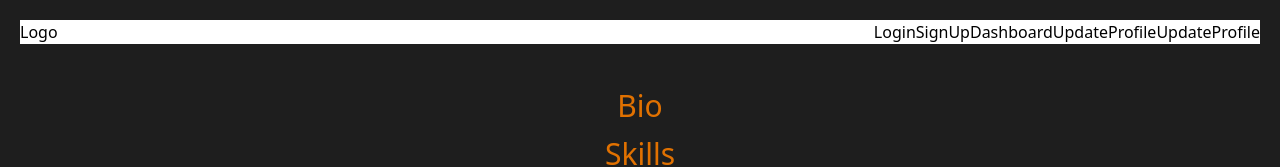
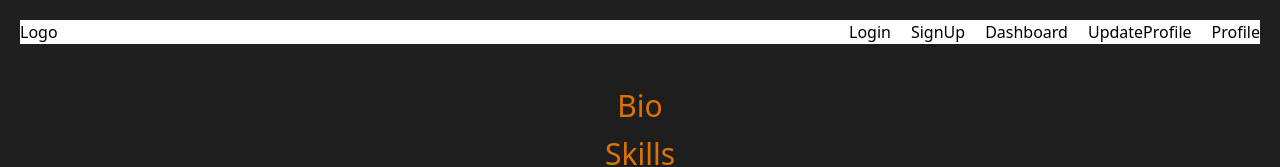
Before and after one commit to Denis-alt254/DevPort, a React (Vite) app in the folder client/: page /profile in a window 1280 px wide. Shown: the top 167 px of the page. Built offline with nearby package versions, Linux system fonts and the light colour scheme; no server answers.

Commit message:
some changes

```diff
--- /dev/null
+++ b/client/src/components/Footer.jsx
@@ -0,0 +1,15 @@
+import { Link } from "react-router-dom";
+
+function Footer(){
+    return(
+        <div className='flex text-center flex-col bg-white mt-3 p-3 gap-5'>
+            <Link to='/login'>Login</Link>
+            <Link to='/register'>SignUp</Link>
+            <Link to='/dashboard'>Dashboard</Link>
+            <Link to='/update'>UpdateProfile</Link>
+            <Link to='/profile'>Profile</Link>
+        </div>
+    )
+}
+
+export default Footer;
--- a/client/src/components/Navbar.jsx
+++ b/client/src/components/Navbar.jsx
@@ -6,12 +6,12 @@ export default function NavBar(){
             <div className="logo">
                 <Link to='/home'>Logo</Link>
             </div>
-            <div className='links'>
+            <div className='flex justify-between gap-5 text-shadow-teal-300'>
                 <Link to='/login'>Login</Link>
                 <Link to='/register'>SignUp</Link>
                 <Link to='/dashboard'>Dashboard</Link>
                 <Link to='/update'>UpdateProfile</Link>
-                <Link to='/profile'>UpdateProfile</Link>
+                <Link to='/profile'>Profile</Link>
             </div>
         </div>
     )
```
